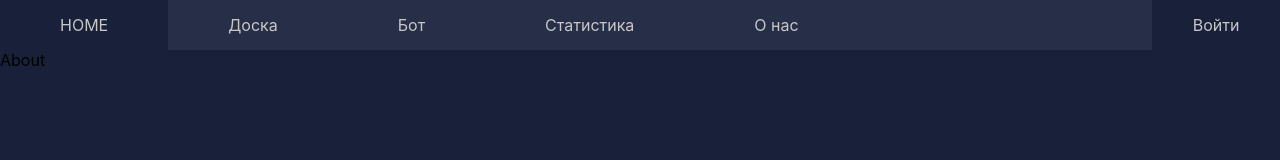
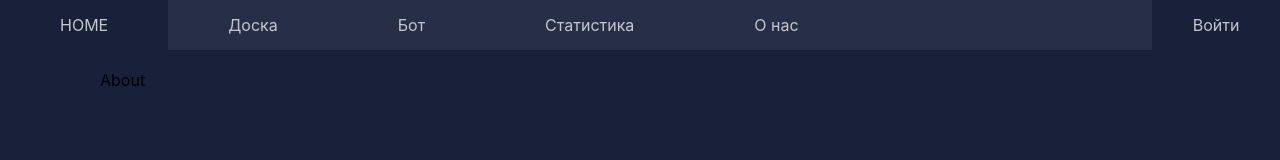
Before and after one commit to faisaliraqi99/sanaripton-frontend, a React (Create React App) app: page /about in a window 1280 px wide. Shown: the top 160 px of the page. Built offline with nearby package versions, Linux system fonts and the light colour scheme.

Commit message:
About page default-container

```diff
--- /dev/null
+++ b/src/components/About/About.css
@@ -0,0 +1,3 @@
+.about .default-container {
+  padding-top: 20px;
+}
--- a/src/components/About/index.js
+++ b/src/components/About/index.js
@@ -1,13 +1,16 @@
 import React, { Component } from 'react';
 
+import './About.css';
 import NavBar from '../NavBar/NavBar';
 
 class About extends Component {
   render() {
     return (
-      <div>
+      <div className="about">
         <NavBar />
-        About
+        <div className="default-container">
+          About
+        </div>
       </div>
     );
   }
```
